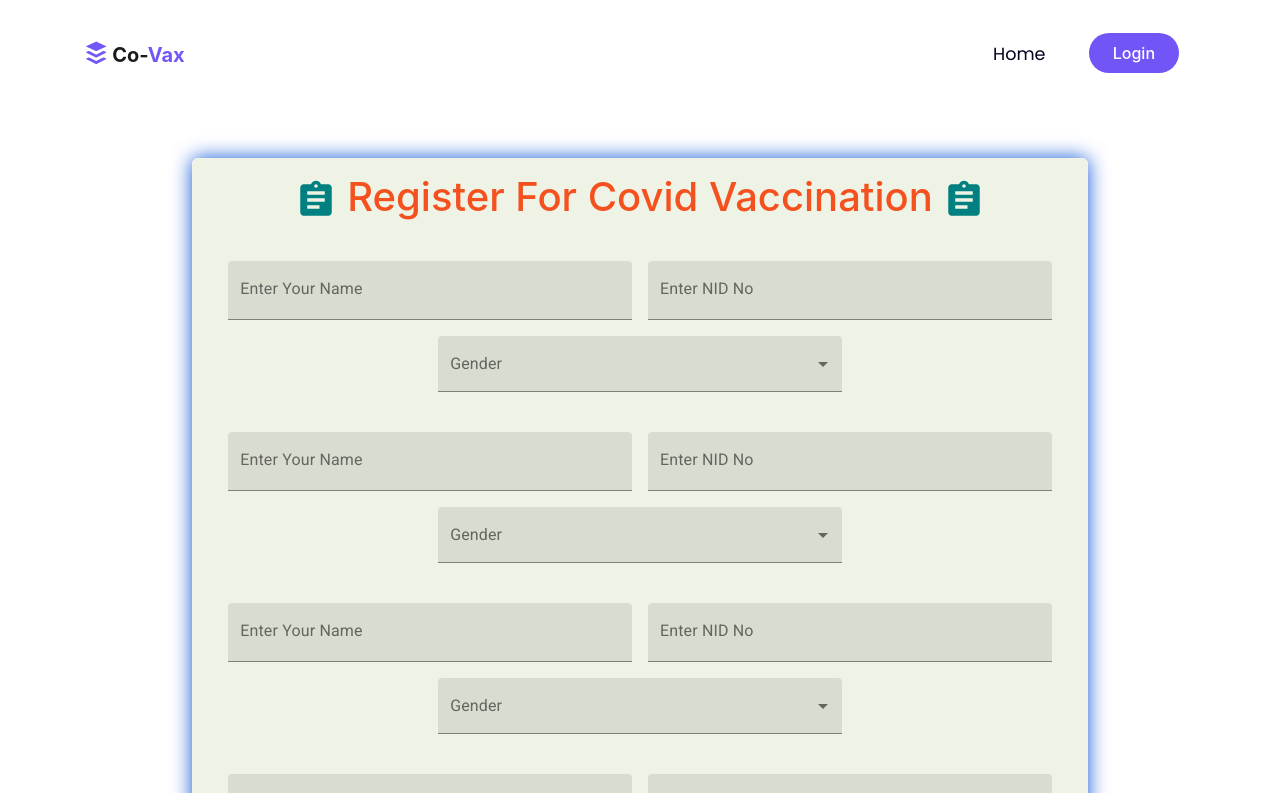
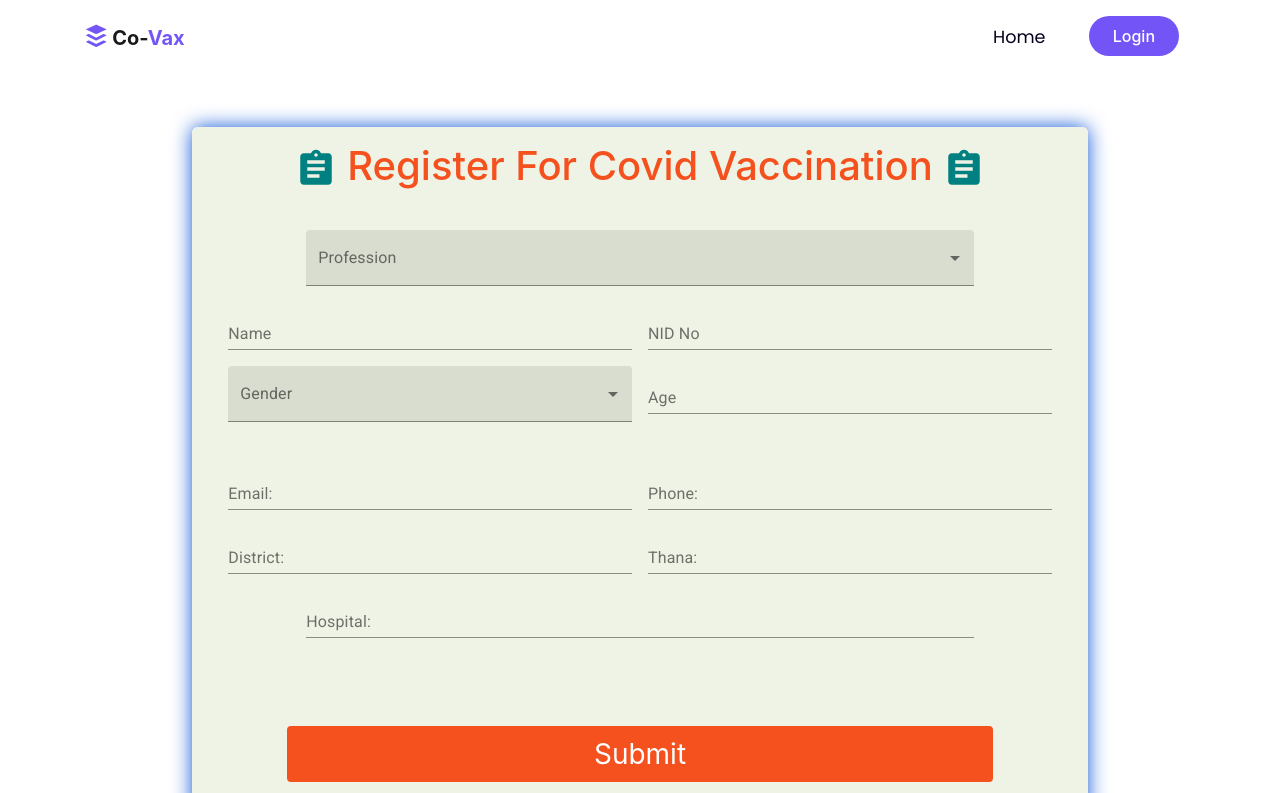
Before and after one commit to kabir-webDev/covid-vaccine, a React (Create React App) app: page /regi_form in a window 1280 px wide. Shown: the top 793 px of the page. Built offline with nearby package versions, Linux system fonts and the light colour scheme.

Commit message:
Form Updated

```diff
--- a/src/components/Home/Registration/Form/FormField.js
+++ b/src/components/Home/Registration/Form/FormField.js
@@ -36,18 +36,55 @@ export default function FormField() {
           onSubmit={handleSubmit(onSubmit)}
         >
           <TextField
+            style={{ width: "74.5%" }}
+            id="filled-select-currency"
+            select
+            label="Profession"
+            {...register("profession")}
+            variant="filled"
+          >
+            <MenuItem
+              value="All officers and employees of the Government Health and Family
+          Planning Department"
+            >
+              All officers and employees of the Government Health and Family
+              Planning Department
+            </MenuItem>
+            <MenuItem value="Approved private health and family planning officers-employees">
+              Approved private health and family planning officers-employees
+            </MenuItem>
+            <MenuItem value="Educational Institutions">
+              Educational Institutions
+            </MenuItem>
+            <MenuItem value="Front-line law enforcement agency">
+              Front-line law enforcement agency
+            </MenuItem>
+            <MenuItem value="Bar Council Registrar Attorney">
+              Bar Council Registrar Attorney
+            </MenuItem>
+            <MenuItem value="Front-line media workers">
+              Front-line media workers
+            </MenuItem>
+            <MenuItem value="Bank officer-employee">
+              Bank officer-employee
+            </MenuItem>
+            <MenuItem value="Farmer">Farmer</MenuItem>
+            <MenuItem value="University Students">University Students</MenuItem>
+          </TextField>
+          <TextField
             {...register("name")}
-            id="filled-basic"
-            label="Enter Your Name"
-            variant="filled"
+            id="standard-basic"
+            label="Name"
+            variant="standard"
           />
           <TextField
             {...register("nid")}
-            id="filled-basic"
-            label="Enter NID No"
-            variant="filled"
+            id="standard-basic"
+            label="NID No"
+            variant="standard"
           />
           <TextField
+            // style={{ width: "74.5%" }}
             id="filled-select-currency"
             select
             label="Gender"
@@ -57,75 +94,45 @@ export default function FormField() {
             <MenuItem value="Male">Male</MenuItem>
             <MenuItem value="Female">Female</MenuItem>
           </TextField>
+          <TextField
+            {...register("age")}
+            id="standard-basic"
+            label="Age"
+            variant="standard"
+          />
           <br /> <br />
           <TextField
-            {...register("name")}
-            id="filled-basic"
-            label="Enter Your Name"
-            variant="filled"
+            {...register("email")}
+            id="standard-basic"
+            label="Email:"
+            variant="standard"
           />
           <TextField
-            {...register("nid")}
-            id="filled-basic"
-            label="Enter NID No"
-            variant="filled"
+            {...register("phone")}
+            id="standard-basic"
+            label="Phone:"
+            variant="standard"
           />
           <TextField
-            id="filled-select-currency"
-            select
-            label="Gender"
-            {...register("gender")}
-            variant="filled"
-          >
-            <MenuItem value="Male">Male</MenuItem>
-            <MenuItem value="Female">Female</MenuItem>
-          </TextField>
-          <br /> <br />
-          <TextField
-            {...register("name")}
-            id="filled-basic"
-            label="Enter Your Name"
-            variant="filled"
+            {...register("district")}
+            id="standard-basic"
+            label="District:"
+            variant="standard"
           />
           <TextField
-            {...register("nid")}
-            id="filled-basic"
-            label="Enter NID No"
-            variant="filled"
+            {...register("thana")}
+            id="standard-basic"
+            label="Thana:"
+            variant="standard"
           />
           <TextField
-            id="filled-select-currency"
-            select
-            label="Gender"
-            {...register("gender")}
-            variant="filled"
-          >
-            <MenuItem value="Male">Male</MenuItem>
-            <MenuItem value="Female">Female</MenuItem>
-          </TextField>
+            style={{ width: "74.5%" }}
+            id="standard-basic"
+            label="Hospital:"
+            {...register("hospital")}
+            variant="standard"
+          ></TextField>
           <br /> <br />
-          <TextField
-            {...register("name")}
-            id="filled-basic"
-            label="Enter Your Name"
-            variant="filled"
-          />
-          <TextField
-            {...register("nid")}
-            id="filled-basic"
-            label="Enter NID No"
-            variant="filled"
-          />
-          <TextField
-            id="filled-select-currency"
-            select
-            label="Gender"
-            {...register("gender")}
-            variant="filled"
-          >
-            <MenuItem value="Male">Male</MenuItem>
-            <MenuItem value="Female">Female</MenuItem>
-          </TextField>
           <br />
           <br />
           <button type="submit" value="Submit" className="button">
--- a/src/components/Home/Registration/RegisterForm.css
+++ b/src/components/Home/Registration/RegisterForm.css
@@ -2,4 +2,5 @@
   text-align: center;
   display: flex;
   justify-content: center;
+  margin-top: 50px;
 }
--- a/src/components/Shared/Navbar/NavB.js
+++ b/src/components/Shared/Navbar/NavB.js
@@ -25,12 +25,7 @@ const NavB = () => {
 
   const scrollTop = () => window["scrollTo"]({ top: 0, behavior: "smooth" });
   return (
-    <Navbar
-      className={`navbar navbar-expand-lg navbar-light ${
-        isSticky ? "navStyle" : "navDefault"
-      }`}
-      expand="lg"
-    >
+    <Navbar expand="lg">
       <Container>
         <Navbar.Brand
           as={Link}
```
